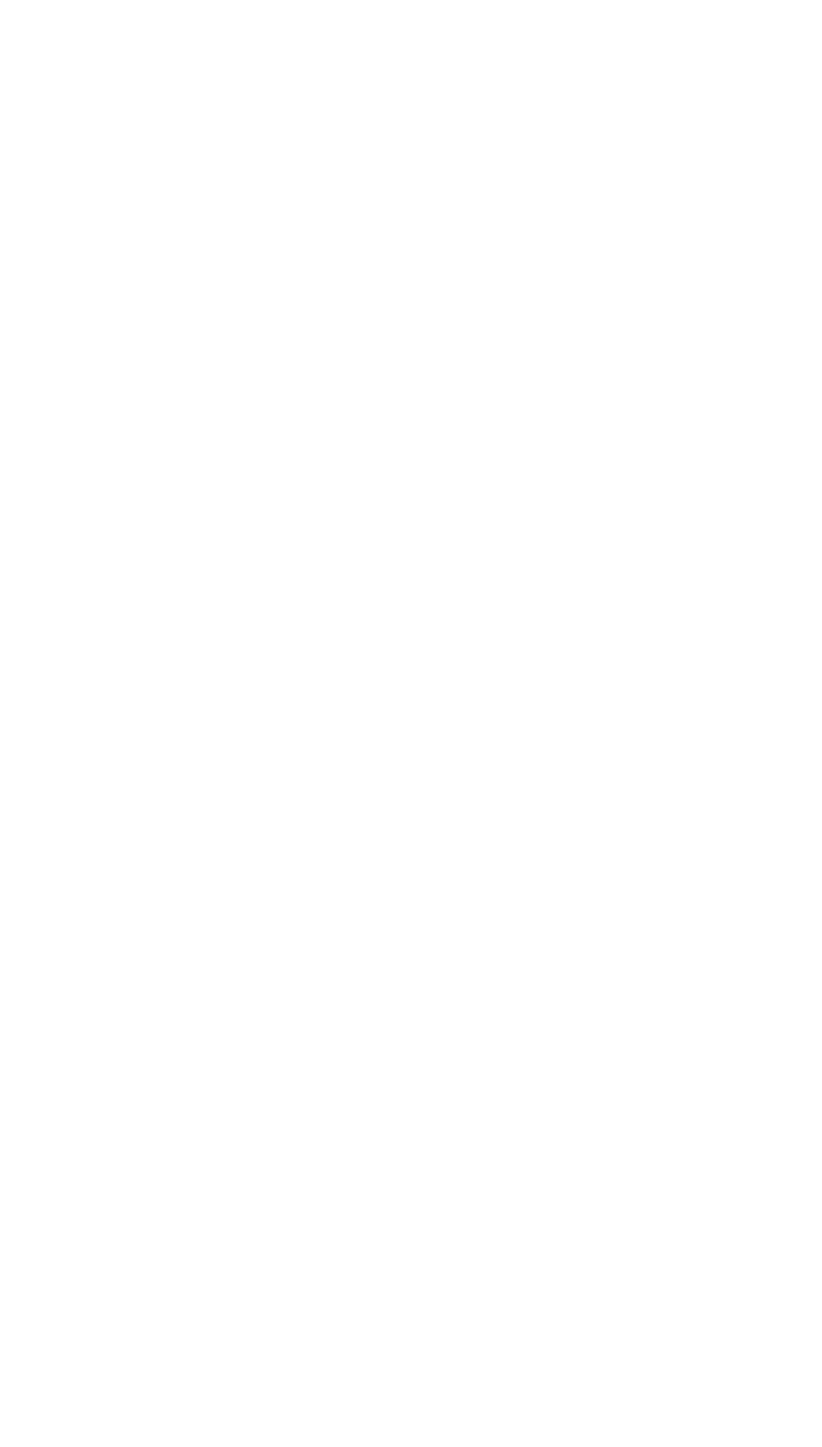
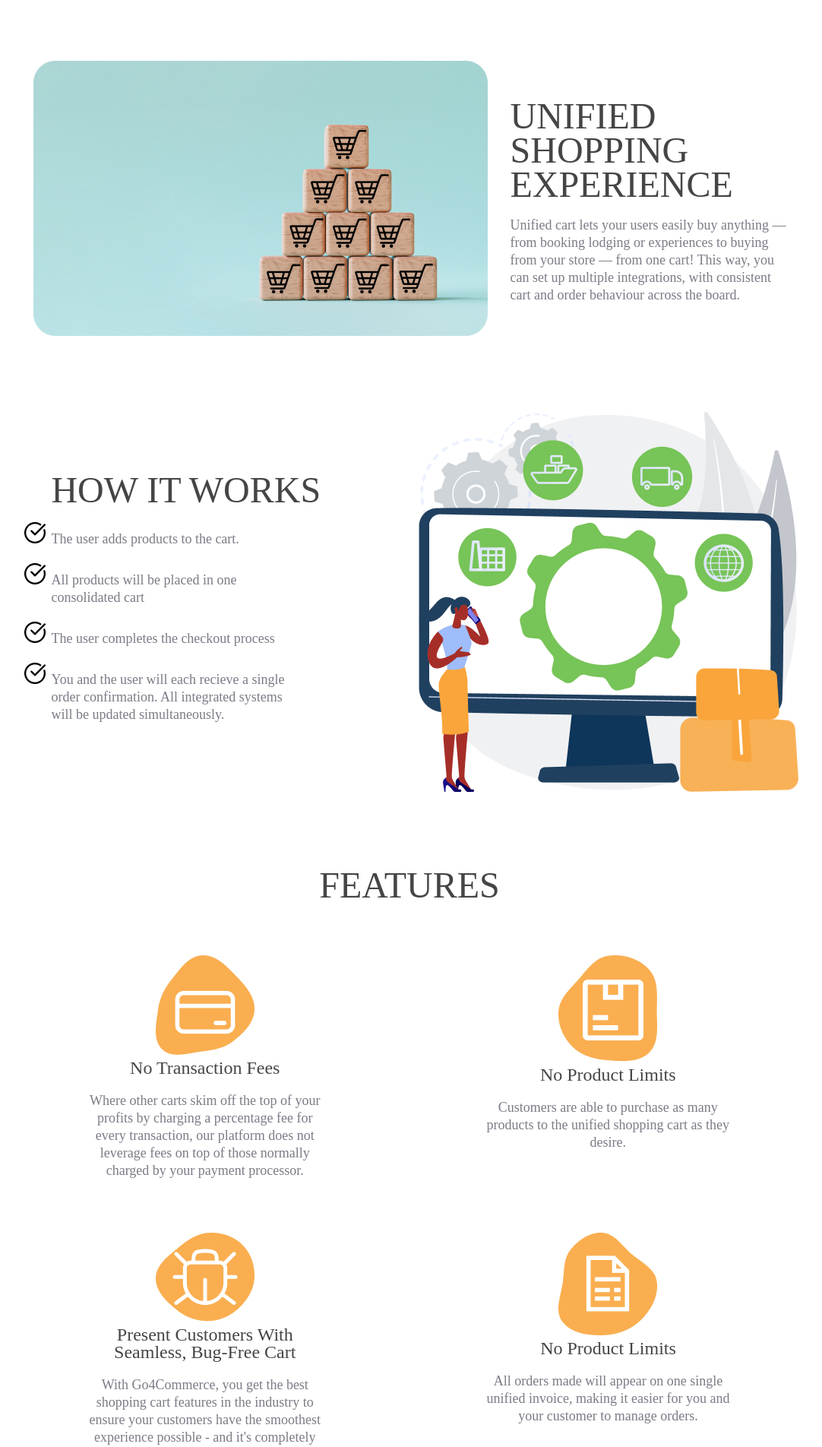
Before and after one commit to Bushman22/Go4Commerce, a SvelteKit app: page /unified in a window 1280 px wide. Shown: the part 640-2544 px from the top of the page at 76% size, without its empty margins (101-1183 px from the left). Before the commit the page ends 800 px from the top, so only its background shows below. Built offline with nearby package versions, Linux system fonts and the light colour scheme.

Commit message:
edited payment and unified

```diff
--- a/src/routes/payment/+page.svelte
+++ b/src/routes/payment/+page.svelte
@@ -45,12 +45,73 @@
         <img class= "img1" src ="\images\Payment Gateway.png" alt="banner">
         </div>
 
+        <div class = "multiple">
+            <img class ="multipleimage" src = "\images\MULTIPLE AND INTERNATIONAL image.jpg" alt = "multiple">
+            <div class = "multiplepara">
+                <h2>MULTIPLE AND<br/>INTERNATIONAL</h2>
+                <p>We create a custom connection to any payment gateway,<br/>
+                    no matter where you are in the world, so you can take<br/>
+                    payments online right away.</p>
+            </div>
+        </div>
 
+        <div class="check">
+            <div class="checkpara">
+                <h2>CHECKOUT<br/>PROCESS</h2>
+                 <ul>
+                    <li><p>Because our payment process has been<br/>tried and tested, you benefit from a higher<br/>conversion rate.</p></li>
+                    <li><h3>Conversion-optimized <br/>experience</h3></li>
+                    <p>The checkout block comes with everything<br/>
+                        you need to create a seamless checkout<br/>
+                        experience.</p>
+                        <li><h3>A Simple User Flow</h3></li>
+                        <p>Eliminate any points of friction in the<br/>
+                            purchasing process by clearly defined steps.</p>
+                 </ul>
+            </div>
+            <img class=" checkimage" src="\images\Checkout process illustration.jpg" alt="howitworks">
+        </div>
+
+        <div class="bottom">
+            <div class="bot">
+                <img class= "images" src ="\images\Multiple Currencies.jpg" alt="MC">
+                <h3>Multiple Currencies</h3>
+                <p>Offer your customers the option of viewing<br/>
+                    prices in their own currency.</p>
+            </div>
+
+            <div class="bot">
+                <img class= "images" src ="\images\Merchant.jpg" alt="MC">
+                <h3>Merchant</h3>
+                <p>Use your own Merchant to make payment<br/>
+                    directly into your account. </p>
+            </div>
+
+            <div class="bot">
+                <img class= "images" src ="\images\No Product Limits.jpg" alt="MC">
+                <h3>No Product Limits</h3>
+                <p>Customers are able to purchase as many<br/>
+                    products to the unified shopping cart as they<br/>
+                    desire. </p>
+            </div>
+        </div>
+
+        <div class = "footer">
+            <logo2><a href = "/"><img src="\images\go4logo.png" alt="logo" style=height:40px></a></logo2>
+
+
+
+        </div>
 </body>
 
 
 <style>
-
+p{
+    padding-bottom: 10px;
+}
+h2{
+    padding-bottom: 20px;
+}
 .payment{
     display: flex;
     justify-content: space-around;
@@ -61,10 +122,53 @@
     padding-top: 80px;
 }
 
+.multiple{
+    display: flex;
+    justify-content: center;
+    padding-top: 120px;
+}
 
+.multipleimage{
+    padding-right:30px;
+}
+.multiplepara{
+    padding-top: 80px;
+}
 
+.check{
+    display:flex;
+    justify-content:space-evenly;
+    padding-top: 100px;
+}
 
+.checkpara{
+    padding-top: 60px;
+    padding-left:50px;
+}
 
+.checkpara li{
+    list-style-image: url('/images/Check mark.jpg');
+
+}
+
+.checkimage{
+    height:550px;
+}
+
+.bottom{
+    padding-top: 100px;
+    padding-bottom: 100px;
+    display: flex;
+    justify-content: space-evenly;
+}
+
+.bot{
+    text-align: center;
+}
+
+.images{
+    height:120px;
+}
 
 
 
--- a/src/routes/unified/+page.svelte
+++ b/src/routes/unified/+page.svelte
@@ -45,11 +45,110 @@
         <img class= "img1" src ="\images\Unified Shopping cart banner illustration.png" alt="banner">
         </div>
 
+        <div class = "exp">
+            <img class ="expimage" src = "\images\Unified Shopping Cart Image.jpg" alt = "experience">
+            <div class = "exppara">
+                <h2>UNIFIED <br/>SHOPPING<br/>EXPERIENCE</h2>
+                <p>Unified cart lets your users easily buy anything —<br/>
+                    from booking lodging or experiences to buying<br/>
+                    from your store — from one cart! This way, you<br/>
+                    can set up multiple integrations, with consistent<br/>
+                    cart and order behaviour across the board.</p>
+            </div>
+        </div>
 
+        <div class="how">
+            <div class="howpara">
+                <h2>HOW IT WORKS</h2>
+                 <ul>
+                    <li><p>The user adds products to the cart.</p></li>
+                    <li><p>All products will be placed in one<br/>consolidated cart</p></li>
+                    <li><p>The user completes the checkout process</p></li>
+                    <li><p>You and the user will each recieve a single<br/>
+                        order confirmation. All integrated systems<br/>
+                        will be updated simultaneously.</p></li>
+                 </ul>
+            </div>
+            <img class="howpic" src="\images\How it works illustration.png" alt="howitworks">
+        </div>
+
+    <div class="features">
+        <h2>FEATURES</h2>
+    </div>
+
+        <div class="bottom1">
+            <div class="bot">
+                <img class="images" src = "\images\No Transaction Fees.jpg" alt = "NTF">
+                <h3>No Transaction Fees</h3>
+                <p>Where other carts skim off the top of your<br/>
+                    profits by charging a percentage fee for<br/>
+                    every transaction, our platform does not<br/>
+                    leverage fees on top of those normally<br/>
+                    charged by your payment processor.</p>
+            </div>
+            <div class="bot">
+                <img class="images" src = "\images\No Product Limits.jpg" alt = "NPL">
+                <h3>No Product Limits</h3>
+                <p>Customers are able to purchase as many<br/>
+                    products to the unified shopping cart as they<br/>
+                    desire. </p>
+            </div>
+        </div>
+
+        <div class="bottom2">
+            <div class="bot">
+                <img class="images" src = "\images\Present Customers With a Seamless, Bug-free Cart.jpg" alt = "bugfree">
+                <h3>Present Customers With <br/>Seamless, Bug-free Cart</h3>
+                <p>With Go4Commerce, you get the best<br/>
+                    shopping cart features in the industry to<br/>
+                    ensure your customers have the smoothest<br/>
+                    experience possible - and it's completely<br/>
+                    bug-free, as well as designed to make<br/>
+                    shopping easy for them along the way.</p>
+            </div>
+            <div class="bot">
+                <img class="images" src = "\images\Unified Invoicing.jpg" alt = "NPL">
+                <h3>No Product Limits</h3>
+                <p>All orders made will appear on one single<br/>
+                    unified invoice, making it easier for you and<br/>
+                    your customer to manage orders. </p>
+            </div>
+        </div>
+
+        <div class="bottom3">
+            <div class="bot">
+                <img class="images" src = "\images\Unified Payment.jpg" alt = "UP">
+                <h3>Unified Payment</h3>
+                <p>With the Unified Shopping Cart, customers<br/>
+                    can purchase products using one payment<br/>
+                    gateway and one payment process. </p>
+            </div>
+            <div class="bot">
+                <img class="images" src = "\images\Customizable Invoice.jpg" alt = "CI">
+                <h3>Customizable Invoice</h3>
+                <p>Have the freedrom to customize your own<br/>
+                    invoice, giving your customers a<br/>
+                    omnichannel experience.</p>
+            </div>
+        </div>
+
+        <div class = "footer">
+            <logo2><a href = "/"><img src="\images\go4logo.png" alt="logo" style=height:40px></a></logo2>
+
+
+
+        </div>
 </body>
 
 
 <style>
+
+p{
+    padding-bottom: 20px;
+}
+    h2{
+        padding-bottom: 20px;
+    }
 .unified{
     display: flex;
     justify-content: space-around;
@@ -60,12 +159,60 @@
     padding-top: 80px;
 }
 
+.exp{
+    display: flex;
+    justify-content: center;
+    padding-top: 100px;
+}
+
+.expimage{
+    padding-right:30px;
+}
+.exppara{
+    padding-top: 50px;
+}
+
+.how{
+    display:flex;
+    justify-content:space-evenly;
+    padding-top: 100px;
+}
+
+.howpara{
+    padding-top: 80px;
+    padding-left:50px;
+}
+
+.howpara li{
+    list-style-image: url('/images/Check mark.jpg');
+
+}
+
+.features{
+    text-align: center;
+    padding-top: 100px;
+}
 
 
+.bot{
+    text-align: center;
+}
+.bottom1{
+    display: flex;
+    justify-content: space-evenly;
+    padding-top: 50px;
+}
 
+.bottom2{
+    display: flex;
+    justify-content: space-evenly;
+    padding-top: 50px;
+}
 
-
-
-
-
+.bottom3{
+    display: flex;
+    justify-content: space-evenly;
+    padding-top: 50px;
+    padding-bottom: 50px;
+}
 </style>
--- a/static/style.css
+++ b/static/style.css
@@ -28,7 +28,7 @@ h3{
     font-family: Questrial;
     font-weight: normal;
     text-transform: capitalize;
-    line-height: 45px;
+    padding-bottom: 20px;
     font-size: 24px;
     color: #454545;
 
```
